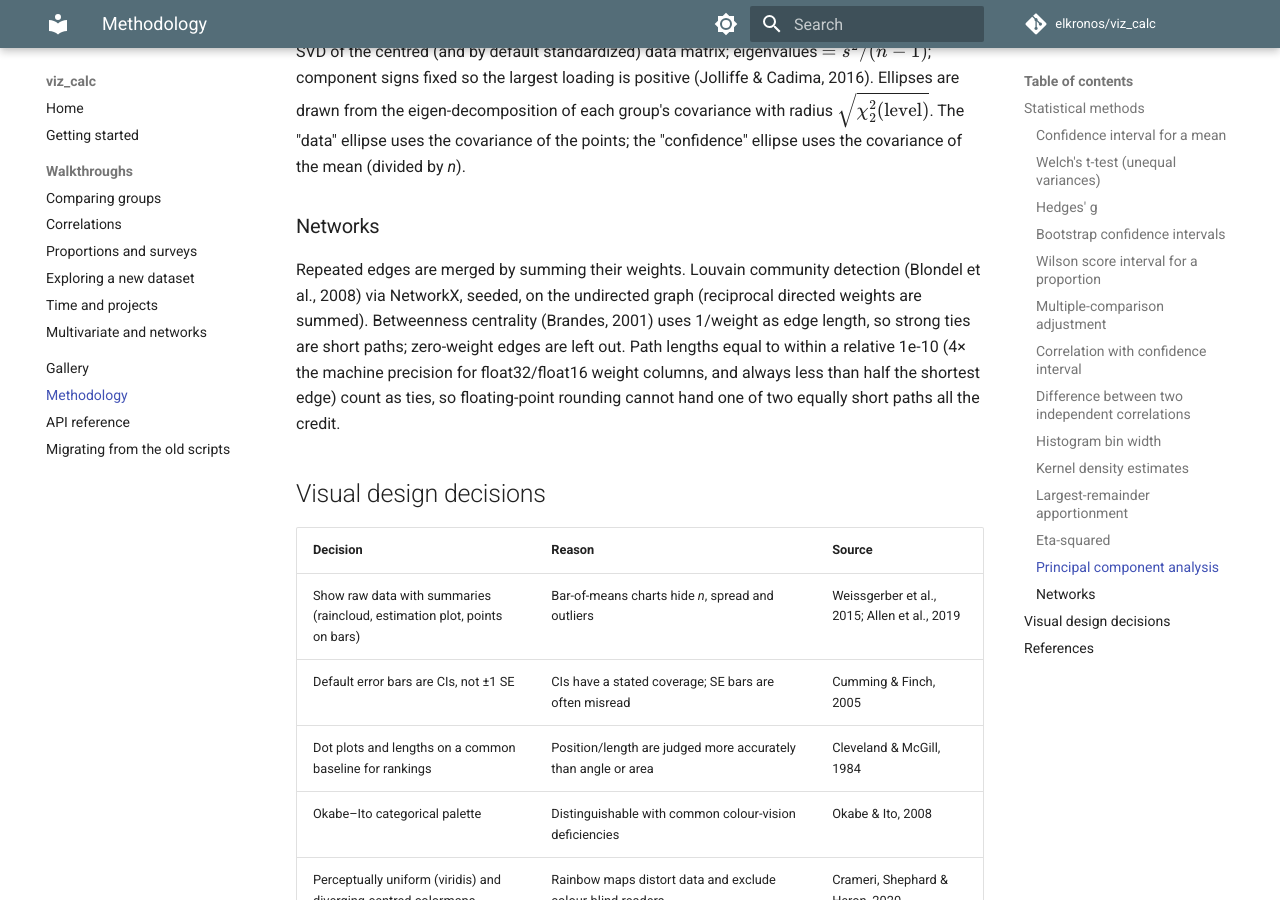
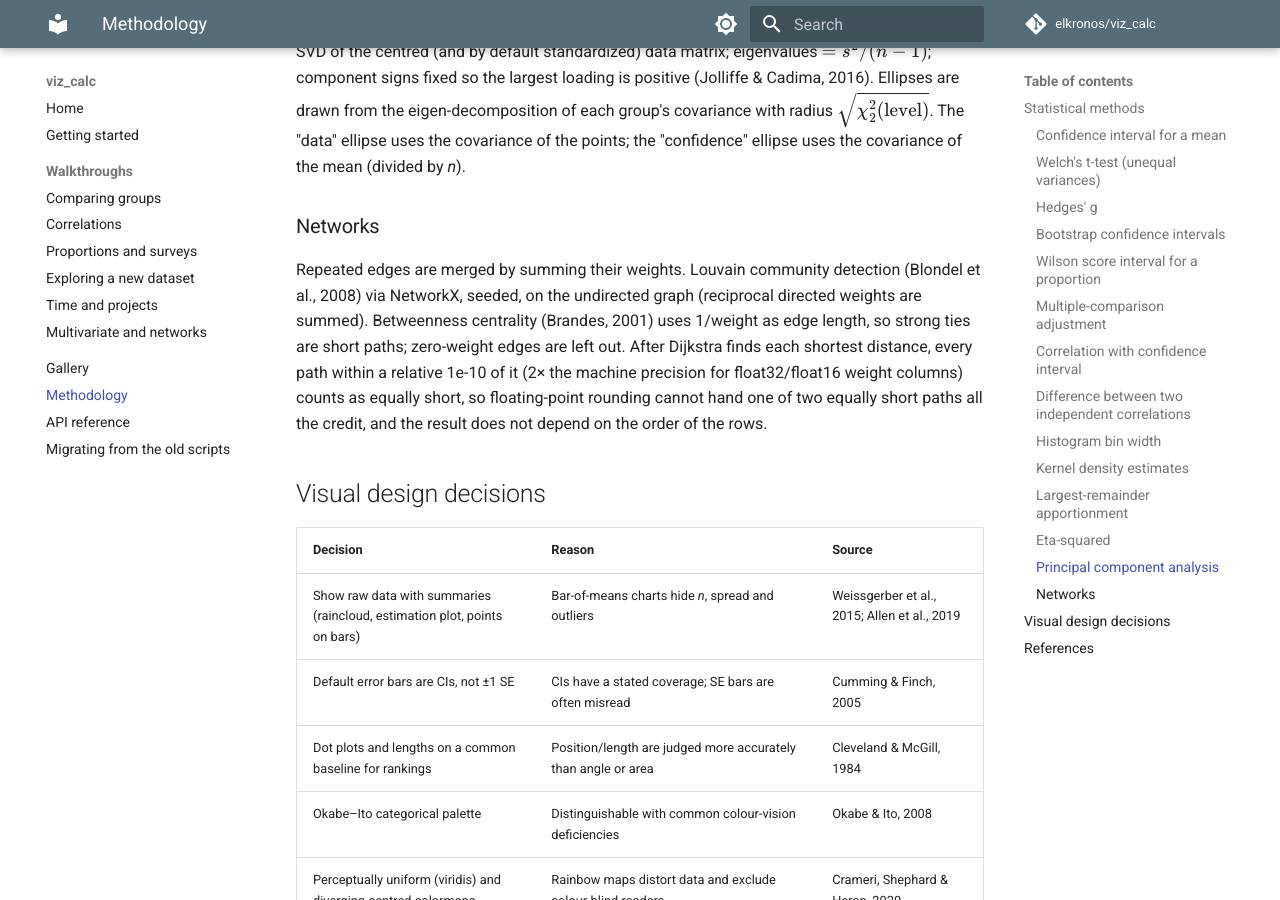
Before and after one commit to elkronos/viz_calc, an MkDocs documentation site: the page built from docs/methodology.md, in a window 1280 px wide and 900 px high, scrolled down 2445 px. Built offline with MkDocs 1.6.1 and Material for MkDocs 9.7.7, drawn with Linux system fonts in a browser that asks for light colours; comment, search, counter and statistics services are not loaded.

Commit message:
Anchor betweenness ties on the true shortest distance
The graph-wide cap (half the shortest edge) let one strong edge anywhere,
even in another component or a self-loop, switch off tie detection, and
chains of near-ties could still depend on row order. Replace it:

- Dijkstra first finds each shortest distance (independent of edge order)
- v precedes w when dist[v] < dist[w] and dist[v] + len <= dist[w](1+tol),
  so every path within the tolerance of the true shortest length counts,
  anchored on that minimum rather than on whichever path arrived first
- tolerance is 1e-10, or 2x the machine precision for float32/float16

Checked on 400 random graphs (count, decimal and ratio weights, half with
an unrelated 1e6 edge, float32 and float64): 0 differences from exact
rational ground truth and 0 row-order dependence. Docs, CHANGELOG and
3 more regression tests updated.

```diff
--- a/docs/methodology.md
+++ b/docs/methodology.md
@@ -95,10 +95,11 @@ Repeated edges are merged by summing their weights. Louvain community
 detection (Blondel et al., 2008) via NetworkX, seeded, on the undirected graph
 (reciprocal directed weights are summed). Betweenness centrality (Brandes, 2001) uses
 1/weight as edge length, so strong ties are short paths; zero-weight edges
-are left out. Path lengths equal to within a relative 1e-10 (4× the machine
-precision for float32/float16 weight columns, and always less than half the
-shortest edge) count as ties, so floating-point rounding cannot hand one of
-two equally short paths all the credit.
+are left out. After Dijkstra finds each shortest distance, every path within
+a relative 1e-10 of it (2× the machine precision for float32/float16 weight
+columns) counts as equally short, so floating-point rounding cannot hand one
+of two equally short paths all the credit, and the result does not depend on
+the order of the rows.
 
 ## Visual design decisions
 
```
Also changed, not shown: CHANGELOG.md (+3 -3 lines), 2 other files.
